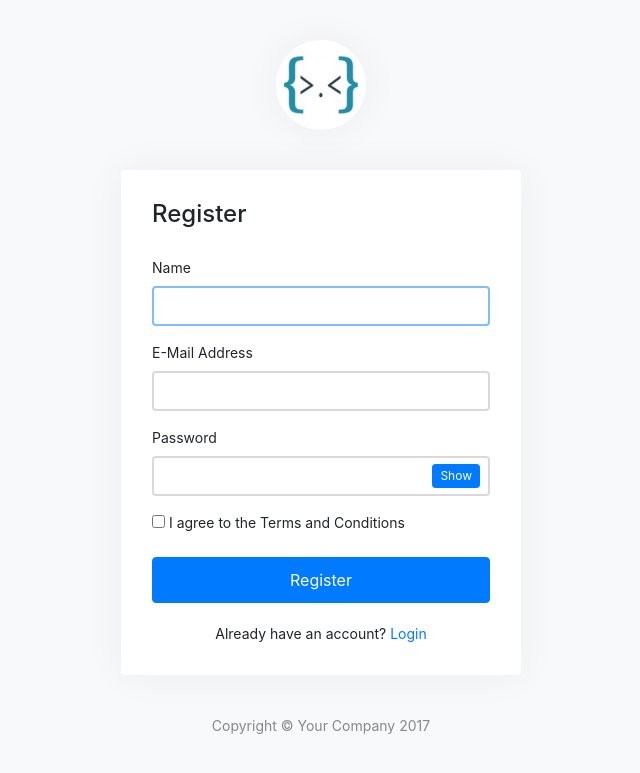
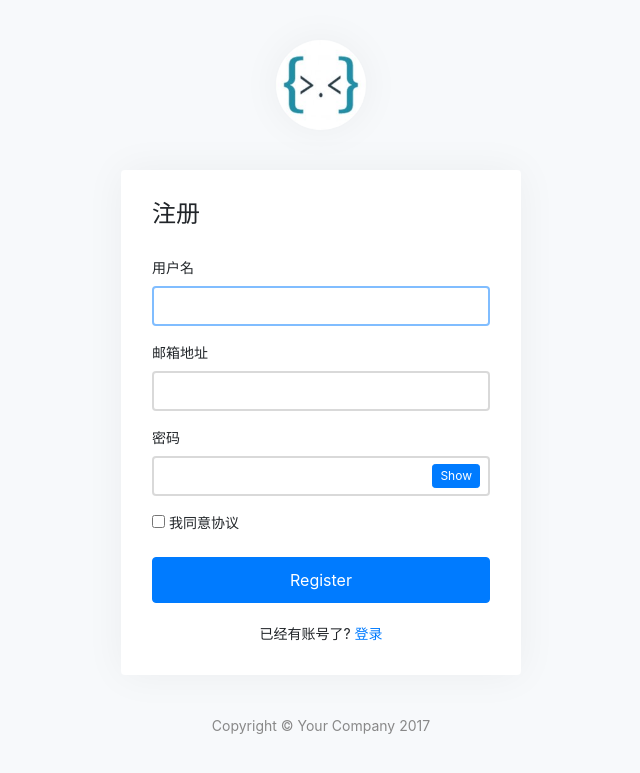
Before and after one commit to zx490336534/Zxapitest, a Django app: page /register/ in a window 1280 px wide. Shown: the top 773 px of the page, without its empty margins (319-959 px from the left). Run offline with Django 3.2, Linux system fonts and the light colour scheme; some libraries are stand-ins or nearby versions.

Commit message:
本土化

```diff
--- a/templates/login/register.html
+++ b/templates/login/register.html
@@ -1,4 +1,7 @@
 {% extends 'login/base.html' %}
+{% block title %}
+  注册
+{% endblock %}
 {% block main %}
   <div class="row justify-content-md-center h-100">
     <div class="card-wrapper">
@@ -7,27 +10,27 @@
       </div>
       <div class="card fat">
         <div class="card-body">
-          <h4 class="card-title">Register</h4>
+          <h4 class="card-title">注册</h4>
           <form method="POST">
 
             <div class="form-group">
-              <label for="name">Name</label>
+              <label for="name">用户名</label>
               <input id="name" type="text" class="form-control" name="name" required autofocus>
             </div>
 
             <div class="form-group">
-              <label for="email">E-Mail Address</label>
+              <label for="email">邮箱地址</label>
               <input id="email" type="email" class="form-control" name="email" required>
             </div>
 
             <div class="form-group">
-              <label for="password">Password</label>
+              <label for="password">密码</label>
               <input id="password" type="password" class="form-control" name="password" required data-eye>
             </div>
 
             <div class="form-group">
               <label>
-                <input type="checkbox" name="aggree" value="1"> I agree to the Terms and Conditions
+                <input type="checkbox" name="aggree" value="1"> 我同意协议
               </label>
             </div>
 
@@ -37,7 +40,7 @@
               </button>
             </div>
             <div class="margin-top20 text-center">
-              Already have an account? <a href={% url 'login' %}>Login</a>
+              已经有账号了? <a href={% url 'login' %}>登录</a>
             </div>
           </form>
         </div>
```
Also changed, not shown: templates/login/forgot.html (+7 -4 lines), templates/login/index.html (+7 -7 lines), templates/login/reset.html (+7 -4 lines).
